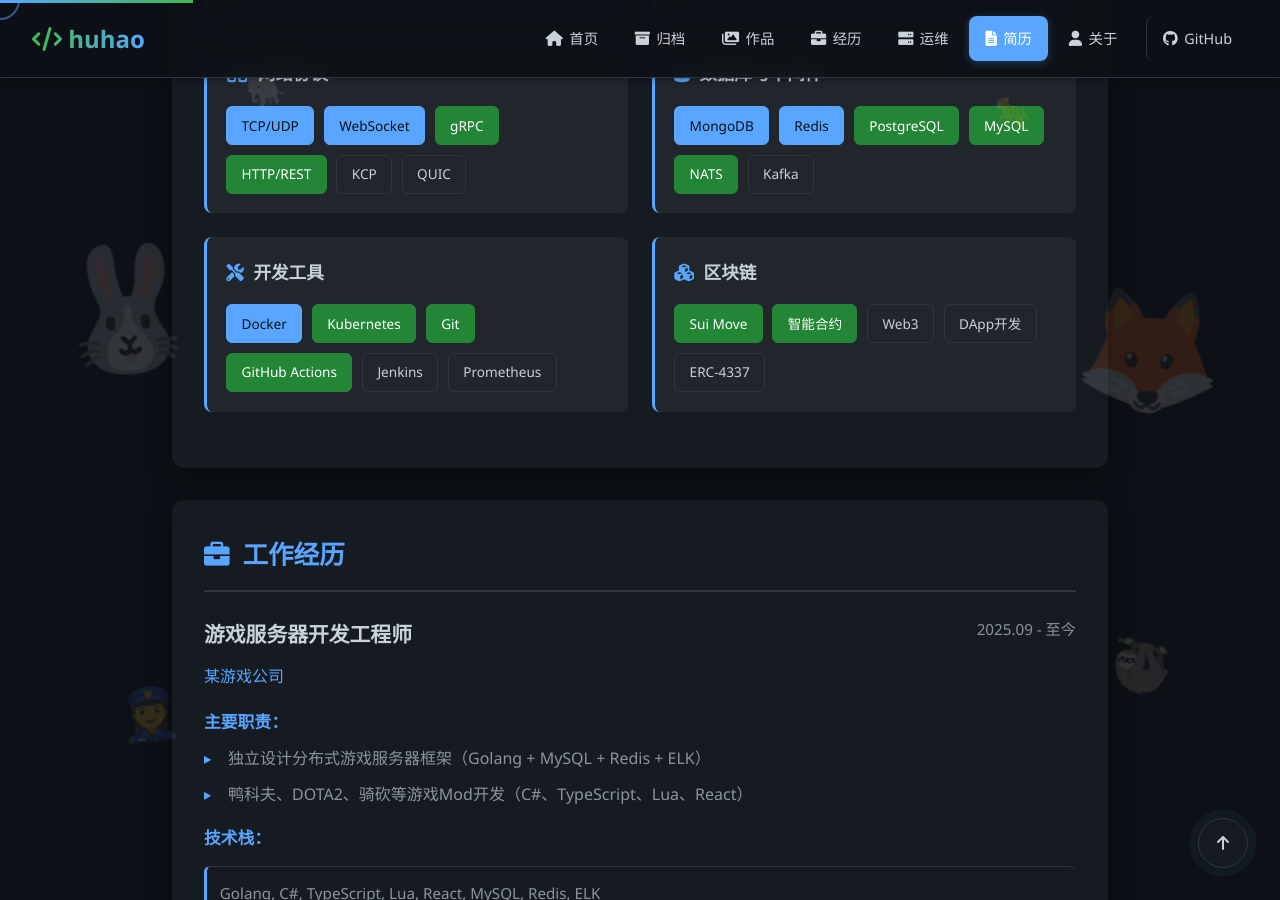
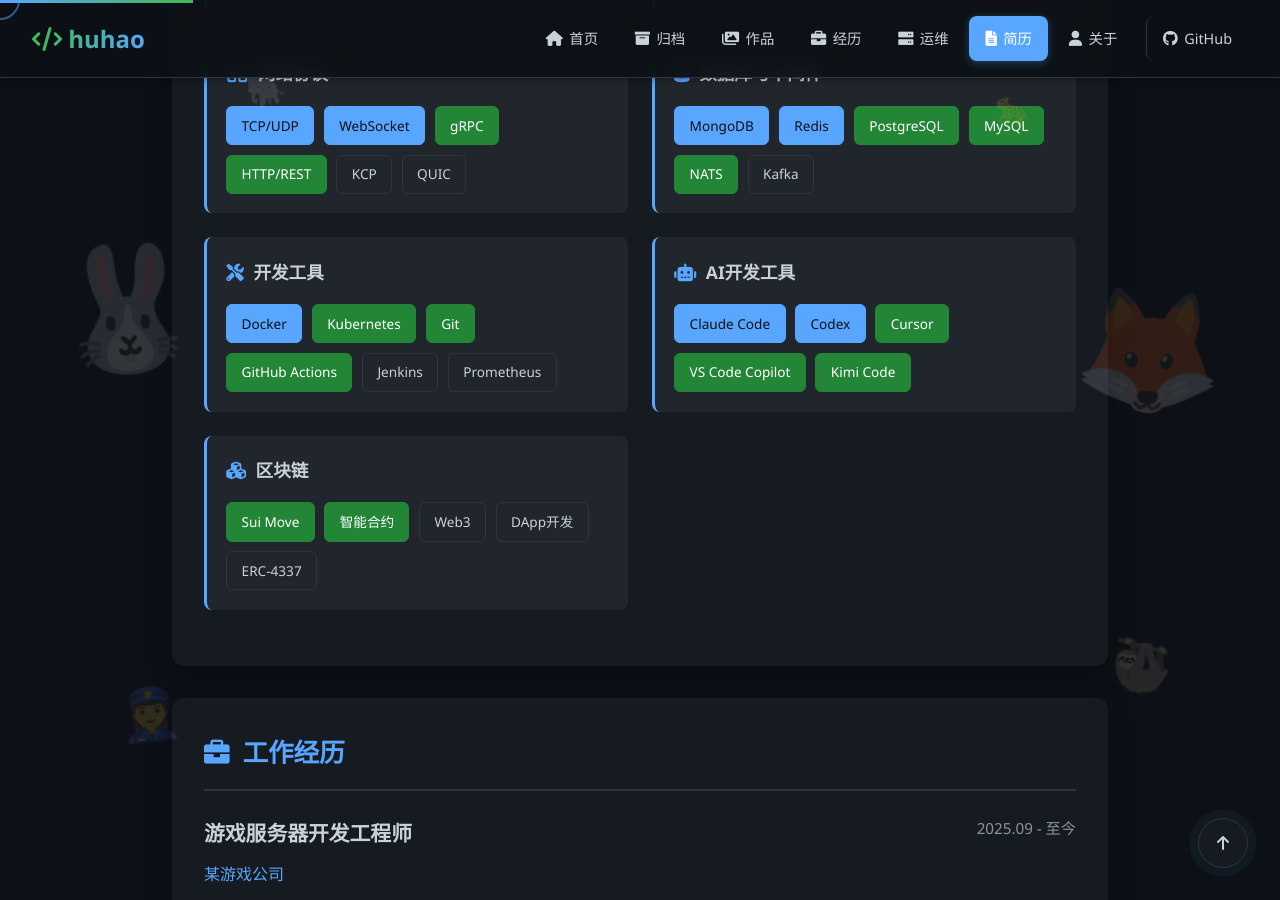
Before and after one commit to phuhao00/phuhao00.github.io, a Jekyll site: the page built from resume.md, in a window 1280 px wide and 900 px high, scrolled down 1162 px. Built offline with Jekyll 4.4.1, drawn with Linux system fonts in a browser that asks for light colours; some of the changed text lies outside the part shown.

Commit message:
feat: enhance AI practice with coding tools

```diff
--- a/resume.md
+++ b/resume.md
@@ -123,6 +123,17 @@
                             <span class="skill-tag level-proficient">GitHub Actions</span>
                             <span class="skill-tag level-familiar">Jenkins</span>
                             <span class="skill-tag level-familiar">Prometheus</span>
+                        </div>
+                    </div>
+
+                    <div class="skill-group">
+                        <h3><i class="fas fa-robot"></i> AI开发工具</h3>
+                        <div class="skill-tags">
+                            <span class="skill-tag level-expert">Claude Code</span>
+                            <span class="skill-tag level-expert">Codex</span>
+                            <span class="skill-tag level-proficient">Cursor</span>
+                            <span class="skill-tag level-proficient">VS Code Copilot</span>
+                            <span class="skill-tag level-proficient">Kimi Code</span>
                         </div>
                     </div>
 
@@ -341,6 +352,7 @@
                             <li>接入Steam、TapTap热榜，定时追踪热点并自动产出内容</li>
                             <li>实现小红书、抖音、B站、微博、YouTube、Twitter/X一键分发</li>
                             <li>增加内容合规审核与私有知识库引用，保障账号安全和品牌一致性</li>
+                            <li>熟练使用Claude Code、Codex、Cursor、VS Code Copilot、Kimi Code构建高效AI研发工作流</li>
                         </ul>
                         <p class="project-tech">
                             <strong>技术栈：</strong>Go, Python, Vue, LLM Agent, RAG, Docker, MySQL, Redis
```
Also changed, not shown: experience.md (+6 -0 lines).
